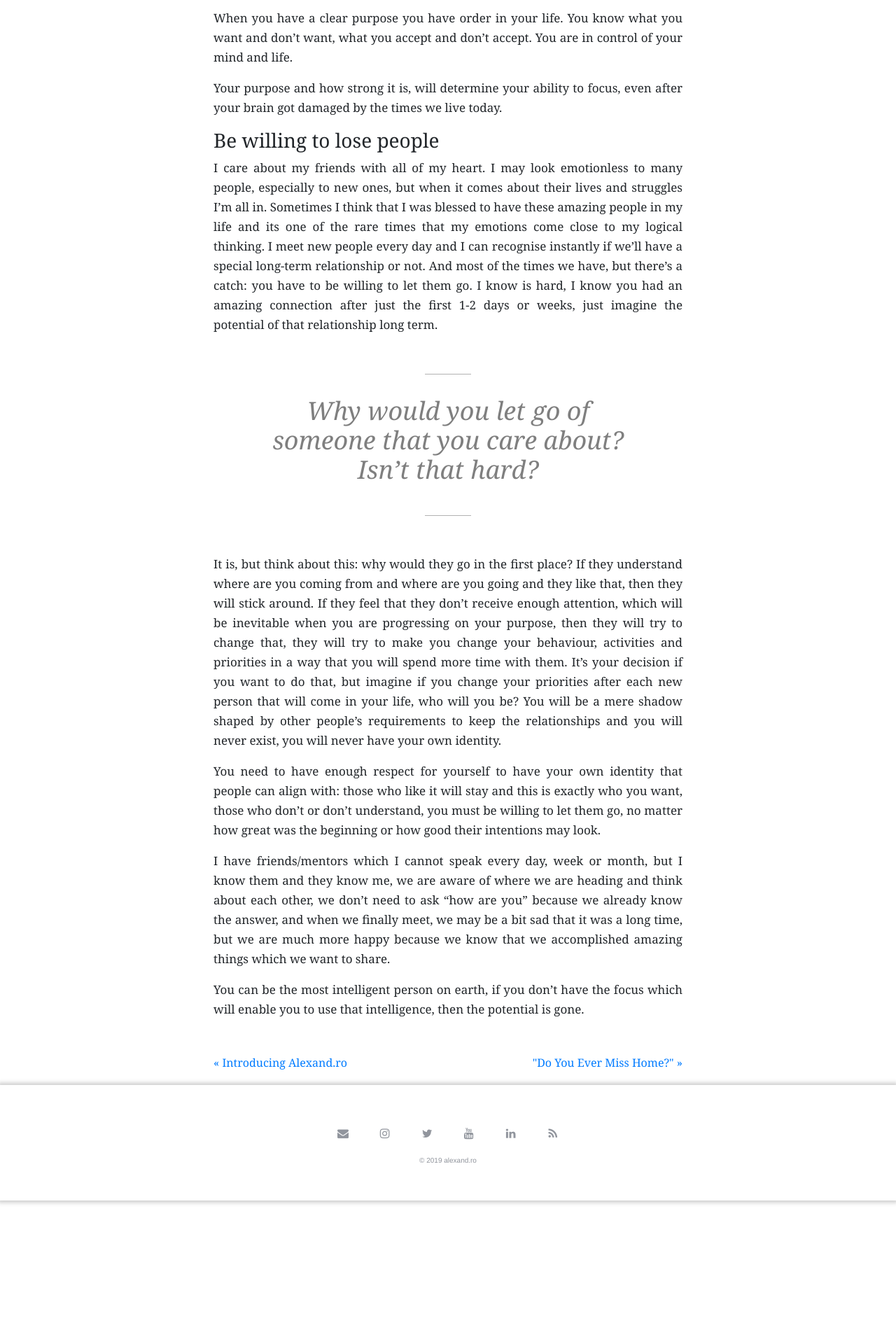
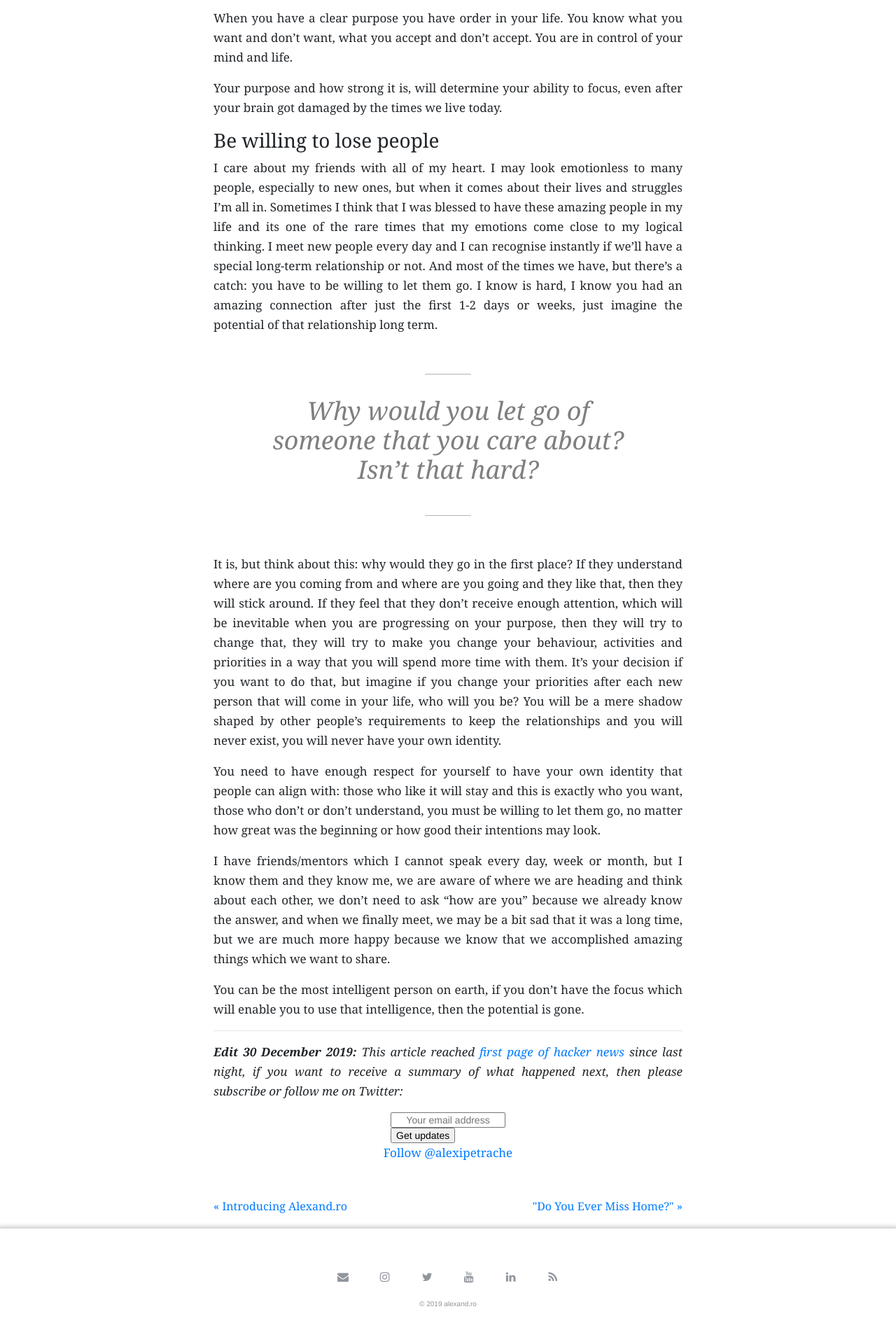
Before and after one commit to alexand-ro/alexand-ro.github.io, a Jekyll site: the page built from _posts/2018-08-23-how-focus-became-more-valuable-than-intelligence.md, in a window 1280 px wide. Shown: the part 3710-5630 px from the top of the page at 70% size. Built offline with Jekyll 4.4.1, drawn with Linux system fonts in a browser that asks for light colours; comment, search, counter and statistics services are not loaded.

Commit message:
Focus intelligence footer edit

```diff
--- a/_posts/2018-08-23-how-focus-became-more-valuable-than-intelligence.md
+++ b/_posts/2018-08-23-how-focus-became-more-valuable-than-intelligence.md
@@ -60,3 +60,35 @@ You need to have enough respect for yourself to have your own identity that peop
 I have friends/mentors which I cannot speak every day, week or month, but I know them and they know me, we are aware of where we are heading and think about each other, we don't need to ask "how are you" because we already know the answer, and when we finally meet, we may be a bit sad that it was a long time, but we are much more happy because we know that we accomplished amazing things which we want to share.
 
 You can be the most intelligent person on earth, if you don't have the focus which will enable you to use that intelligence, then the potential is gone.
+
+<hr>
+
+<i><b>Edit 30 December 2019:</b> This article reached <a href="https://news.ycombinator.com/item?id=21906727">first page of hacker news</a> since last night, if you want to receive a summary of what happened next, then please subscribe or follow me on Twitter:</i>
+<div class="row h-100 justify-content-center align-items-center">
+    <div>
+    <!-- Begin Mailchimp Signup Form -->
+        <link href="//cdn-images.mailchimp.com/embedcode/horizontal-slim-10_7.css" rel="stylesheet" type="text/css">
+        <style type="text/css">
+        #mc_embed_signup{background:#fff; clear:left; font:14px Helvetica,Arial,sans-serif; width:100%;}
+        /* Add your own Mailchimp form style overrides in your site stylesheet or in this style block.
+            We recommend moving this block and the preceding CSS link to the HEAD of your HTML file. */
+        </style>
+        <div id="mc_embed_signup">
+        <form action="https://alexand.us4.list-manage.com/subscribe/post?u=7d57c5cb9a6eb44e87dee3649&amp;id=d9a14e3f32" method="post" id="mc-embedded-subscribe-form" name="mc-embedded-subscribe-form" class="validate" target="_blank" novalidate>
+            <div id="mc_embed_signup_scroll">
+            <input style="width: auto; font-size:14px;" type="email" value="" name="EMAIL" class="email" id="mce-EMAIL" placeholder="Your email address" required>
+            <!-- real people should not fill this in and expect good things - do not remove this or risk form bot signups-->
+            <div style="position: absolute; left: -5000px;" aria-hidden="true"><input type="text" name="b_7d57c5cb9a6eb44e87dee3649_d9a14e3f32" tabindex="-1" value=""></div>
+            <div class="clear"><input type="submit" value="Get updates" name="subscribe" id="mc-embedded-subscribe" class="button"></div>
+            </div>
+        </form>
+        </div>
+
+    <!--End mc_embed_signup-->
+    </div>
+</div>
+<div class="row h-100 justify-content-center align-items-center">
+    <div class="item">
+        <a href="https://twitter.com/alexipetrache?ref_src=twsrc%5Etfw" class="twitter-follow-button" data-show-screen-name="false" data-show-count="true">Follow @alexipetrache</a><script async src="https://platform.twitter.com/widgets.js" charset="utf-8"></script>
+    </div>
+</div>
```
